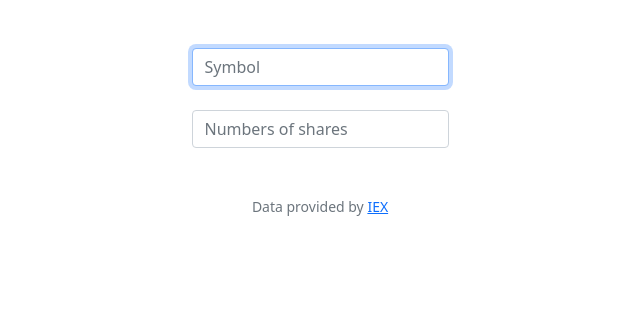
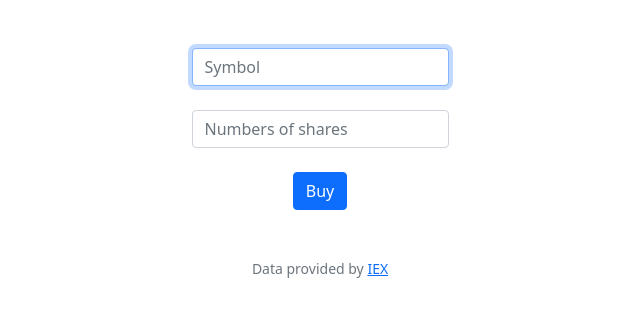
Before and after one commit to axel-paillaud/cs50, a Flask app: page /buy in a window 1280 px wide. Shown: the part 76-393 px from the top of the page, without its empty margins (320-960 px from the left). Run offline with Flask 2, Linux system fonts and the light colour scheme; a user stored in the database is signed in; some libraries are stand-ins or nearby versions.

Commit message:
Sat, Mar 19, 2022, 5:52 AM +00:00

```diff
--- a/finance/templates/buy.html
+++ b/finance/templates/buy.html
@@ -8,4 +8,6 @@
         <br>
         <input autocomplete="off" class="form-control mx-auto w-auto" name="shares" placeholder="Numbers of shares" type="number">
     </form>
+    <br>
+    <button class="btn btn-primary" type="submit">Buy</button>
 {% endblock %}
```
